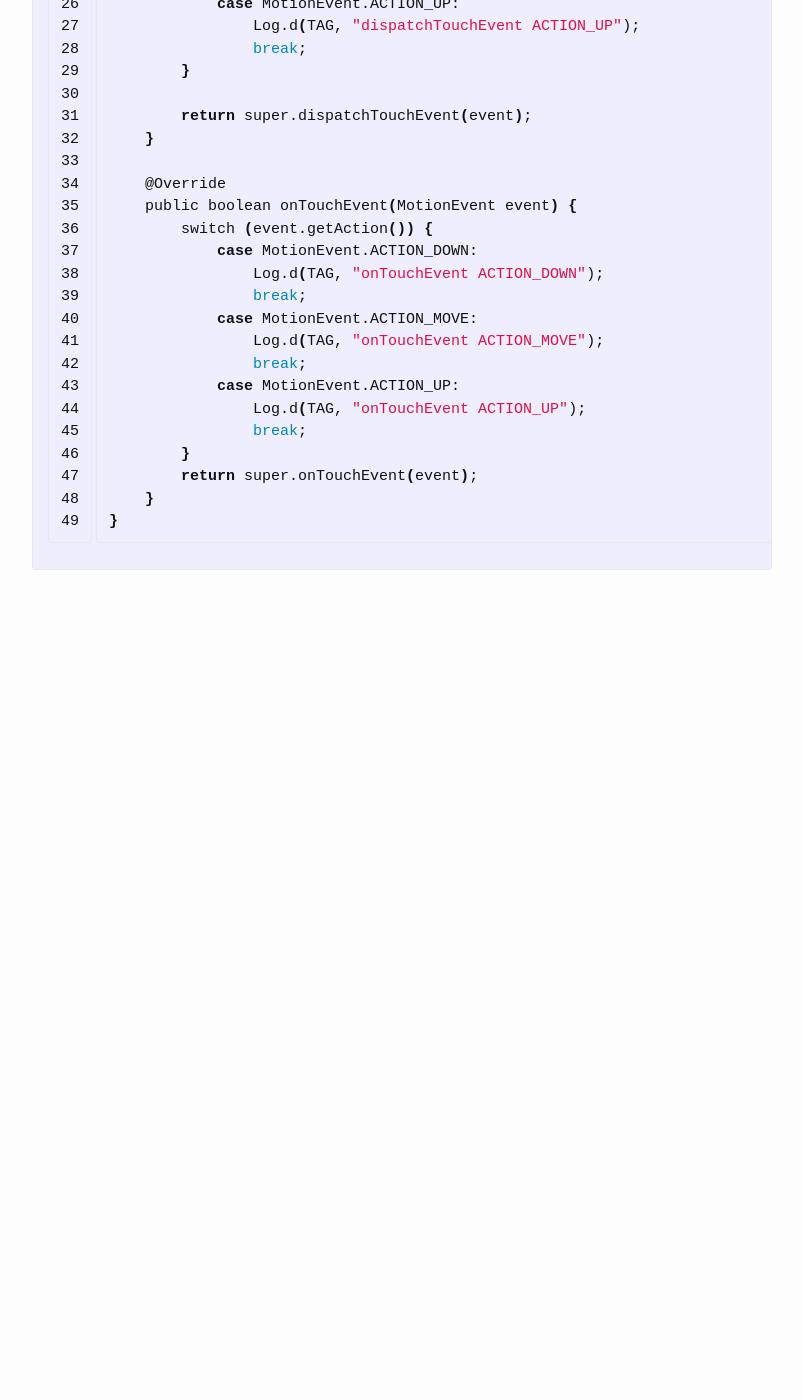
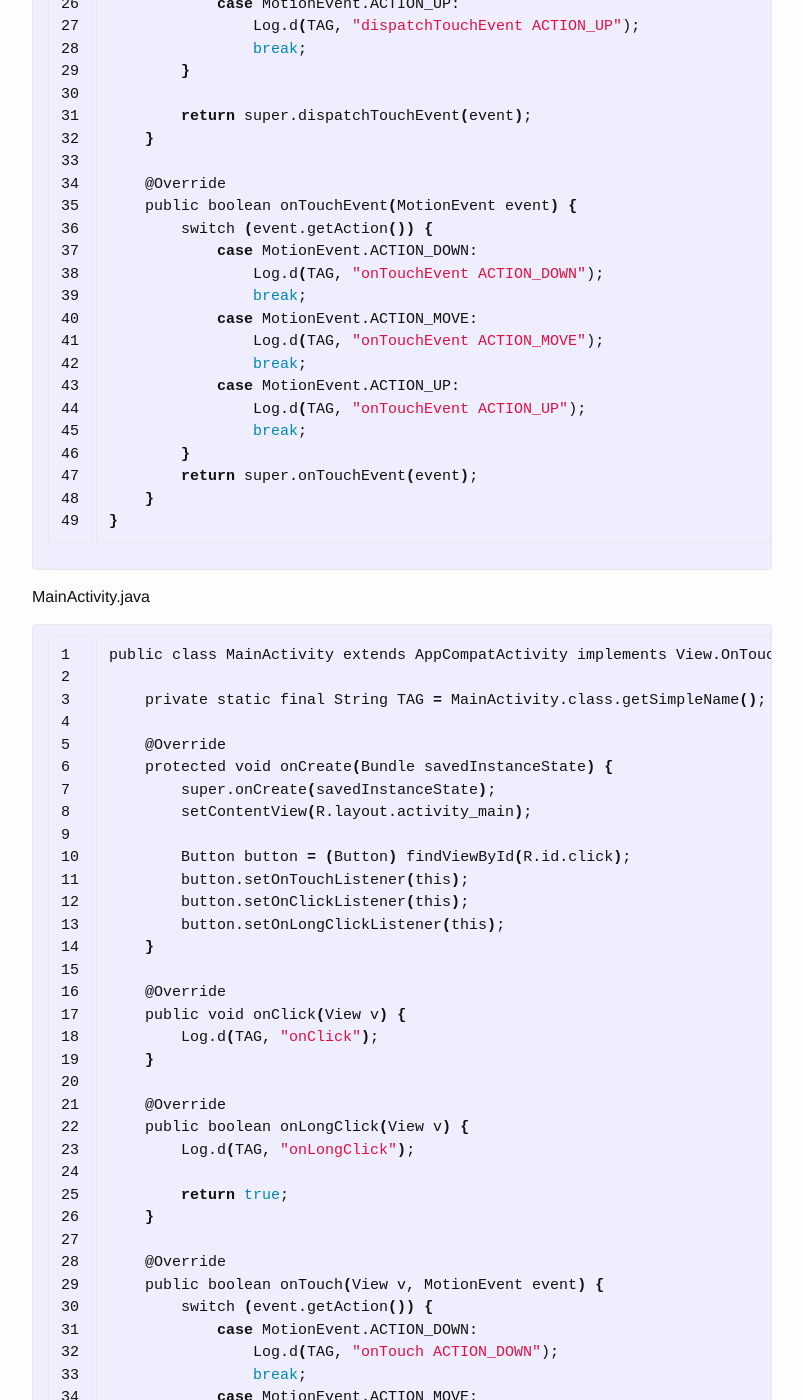
Before and after one commit to 16S003001/16S003001.github.io, a Jekyll site: the page built from _posts/2016-07-24-[Android] View事件分发机制.markdown, in a window 1280 px wide and 1400 px high, scrolled down 892 px. Shown: the whole window, without its empty margins (238-1041 px from the left). Built offline with Jekyll 4.4.1, drawn with Linux system fonts in a browser that asks for light colours; before the commit the page ends 1522 px from its top, so only the background shows below that; some of the changed text lies outside the part shown.

Commit message:
new blog

```diff
--- a/_posts/2016-07-24-[Android] View事件分发机制.markdown
+++ b/_posts/2016-07-24-[Android] View事件分发机制.markdown
@@ -7,8 +7,7 @@
 
 本文将主要讨论View的事件分发机制，首先，通过自定义继承自Button的按钮控件来观察事件分发相关函数调用的过程。
 
-自定义Button
-
+CustomButton.java
 {% highlight bash linenos %}
 public class CustomButton extends Button {
 
@@ -60,3 +59,50 @@
     }
 }
 {% endhighlight %}
+
+MainActivity.java
+{% highlight bash linenos %}
+public class MainActivity extends AppCompatActivity implements View.OnTouchListener, View.OnClickListener, View.OnLongClickListener {
+
+    private static final String TAG = MainActivity.class.getSimpleName();
+
+    @Override
+    protected void onCreate(Bundle savedInstanceState) {
+        super.onCreate(savedInstanceState);
+        setContentView(R.layout.activity_main);
+
+        Button button = (Button) findViewById(R.id.click);
+        button.setOnTouchListener(this);
+        button.setOnClickListener(this);
+        button.setOnLongClickListener(this);
+    }
+
+    @Override
+    public void onClick(View v) {
+        Log.d(TAG, "onClick");
+    }
+
+    @Override
+    public boolean onLongClick(View v) {
+        Log.d(TAG, "onLongClick");
+
+        return true;
+    }
+
+    @Override
+    public boolean onTouch(View v, MotionEvent event) {
+        switch (event.getAction()) {
+            case MotionEvent.ACTION_DOWN:
+                Log.d(TAG, "onTouch ACTION_DOWN");
+                break;
+            case MotionEvent.ACTION_MOVE:
+                Log.d(TAG, "onTouch ACTION_MOVE");
+                break;
+            case MotionEvent.ACTION_UP:
+                Log.d(TAG, "onTouch ACTION_UP");
+                break;
+        }
+        return false;
+    }
+}
+{% endhighlight %}
```
